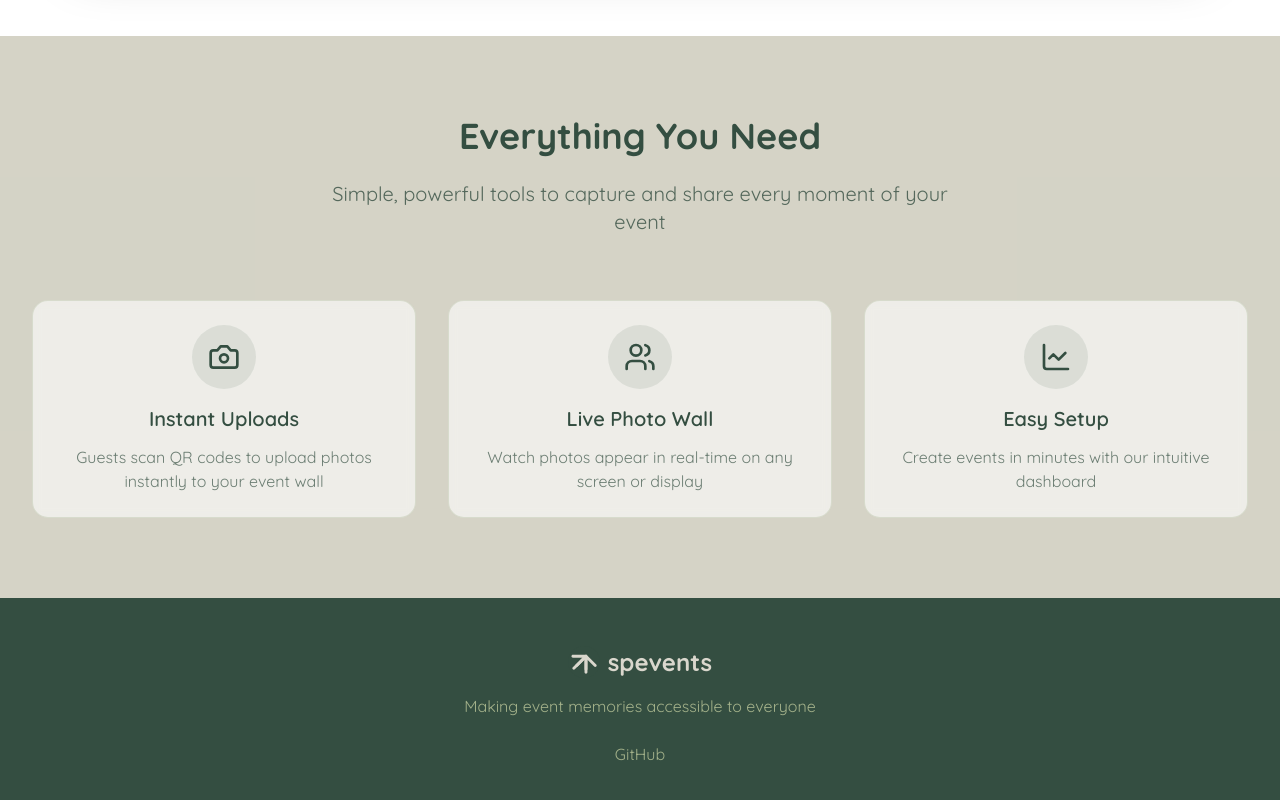
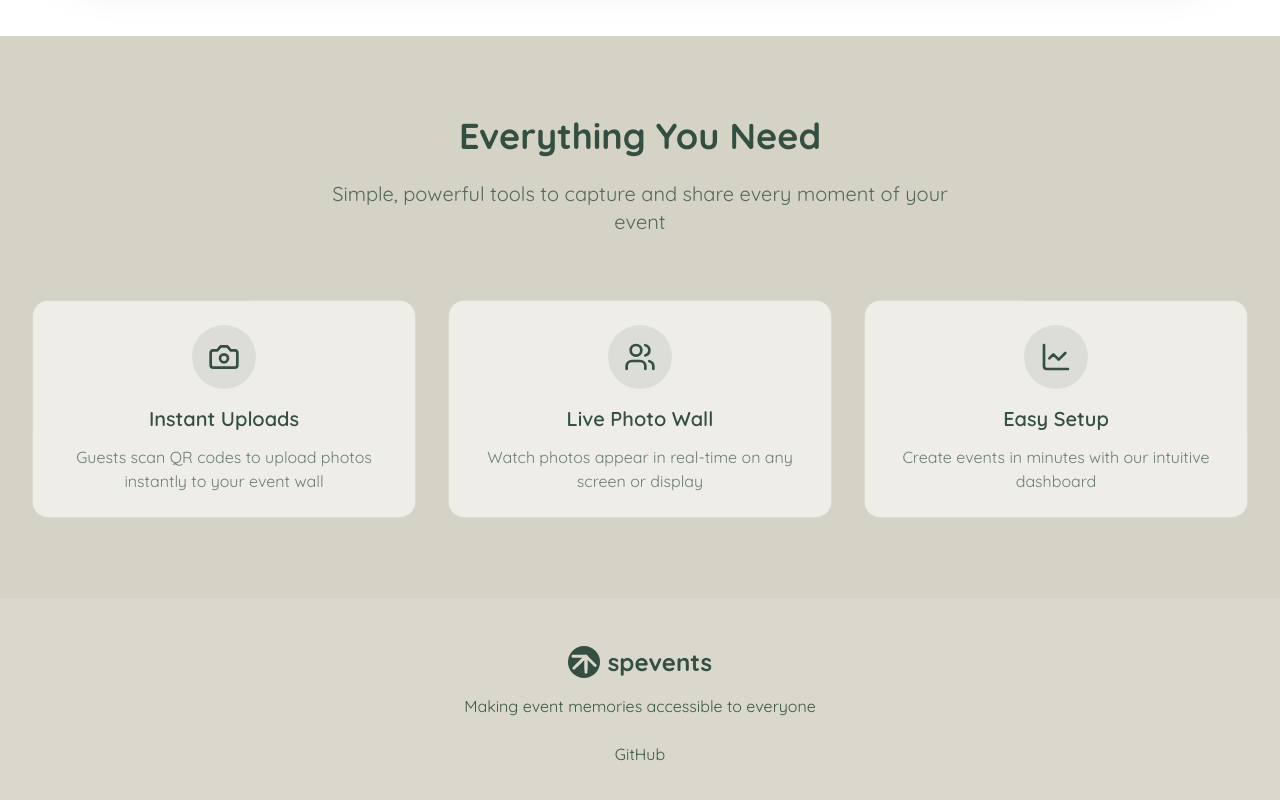
Before and after one commit to spevents/spevents-frontend, a React (Vite) app: page / in a window 1280 px wide. Shown: the part 1348-2148 px from the top of the page. Built offline with nearby package versions, Linux system fonts and the light colour scheme; no server answers.

Commit message:
update: dark mode changes to header and footer

```diff
--- a/src/pages/landing/Footer.tsx
+++ b/src/pages/landing/Footer.tsx
@@ -1,24 +1,52 @@
 // src/components/landing/Footer.tsx
 import lightIcon from "@/assets/light-icon.svg";
+import darkIcon from "@/assets/dark-icon.svg";
 
-export const Footer = () => {
+interface FooterProps {
+  isDark: boolean;
+  setIsDark: (isDark: boolean) => void;
+}
+
+export const Footer = ({ isDark, setIsDark }: FooterProps) => {
   return (
-    <footer className="py-12 bg-sp_darkgreen">
+    <footer
+      className={`py-12 transition-colors duration-300 ${
+        isDark ? "bg-sp_darkgreen" : "bg-sp_eggshell"
+      }`}
+    >
       <div className="max-w-7xl mx-auto px-4 sm:px-6 lg:px-8">
         <div className="text-center">
           <div className="flex items-center justify-center gap-2 mb-4">
-            <img src={lightIcon} alt="Spevents Logo" className="w-8 h-8" />
-            <div className="text-2xl font-bold text-sp_eggshell">spevents</div>
+            <img
+              src={`${isDark ? darkIcon : lightIcon}`}
+              alt="Spevents Logo"
+              className="w-8 h-8"
+            />
+            <div
+              className={`text-2xl font-bold ${
+                isDark ? "text-sp_eggshell" : "text-sp_darkgreen"
+              }`}
+            >
+              spevents
+            </div>
           </div>
-          <p className="text-sp_lightgreen mb-6">
+          <p
+            className={`mb-6 ${
+              isDark ? "text-sp_lightgreen" : "text-sp_green"
+            }`}
+          >
             Making event memories accessible to everyone
           </p>
           <div className="flex justify-center gap-6">
             <a
-              href="https://github.com/fbablu/spevents"
+              href="https://github.com/spevents/spevents-frontend"
               target="_blank"
               rel="noopener noreferrer"
-              className="text-sp_lightgreen hover:text-sp_eggshell transition-colors"
+              className={`transition-colors ${
+                isDark
+                  ? "text-sp_lightgreen hover:text-sp_eggshell"
+                  : "text-sp_green hover:text-sp_darkgreen"
+              }`}
             >
               GitHub
             </a>
--- a/src/pages/landing/Header.tsx
+++ b/src/pages/landing/Header.tsx
@@ -4,6 +4,8 @@ import { motion } from "framer-motion";
 import { Menu, X, Moon, Sun } from "lucide-react";
 import githubLogo from "@/assets/github-mark.svg";
 import lightIcon from "@/assets/light-icon.svg";
+import darkIcon from "@/assets/dark-icon.svg";
+
 import { getDomain } from "@/components/config/routes";
 
 interface HeaderProps {
@@ -48,7 +50,11 @@ export const Header = ({ isDark, setIsDark }: HeaderProps) => {
       <div className="max-w-7xl mx-auto px-4 sm:px-6 lg:px-8">
         <div className="flex justify-between items-center h-16">
           <div className="flex items-center gap-2">
-            <img src={lightIcon} alt="Spevents Logo" className="w-8 h-8" />
+            <img
+              src={`${isDark ? darkIcon : lightIcon}`}
+              alt="Spevents Logo"
+              className="w-8 h-8"
+            />
             <div
               className={`text-2xl font-bold ${
                 isDark ? "text-sp_eggshell" : "text-sp_darkgreen"
@@ -77,7 +83,7 @@ export const Header = ({ isDark, setIsDark }: HeaderProps) => {
             </button>
 
             <a
-              href="https://github.com/fbablu/spevents"
+              href="https://github.com/spevents/spevents-frontend"
               target="_blank"
               rel="noopener noreferrer"
               className={`flex items-center gap-2 px-4 py-2 rounded-lg transition-colors ${
--- a/src/pages/landing/LandingPage.tsx
+++ b/src/pages/landing/LandingPage.tsx
@@ -19,7 +19,7 @@ export const LandingPage = () => {
       <Hero isDark={isDark} />
       <InteractiveDemo isDark={isDark} />
       <Features isDark={isDark} />
-      <Footer />
+      <Footer isDark={isDark} setIsDark={setIsDark} />
     </div>
   );
 };
```
